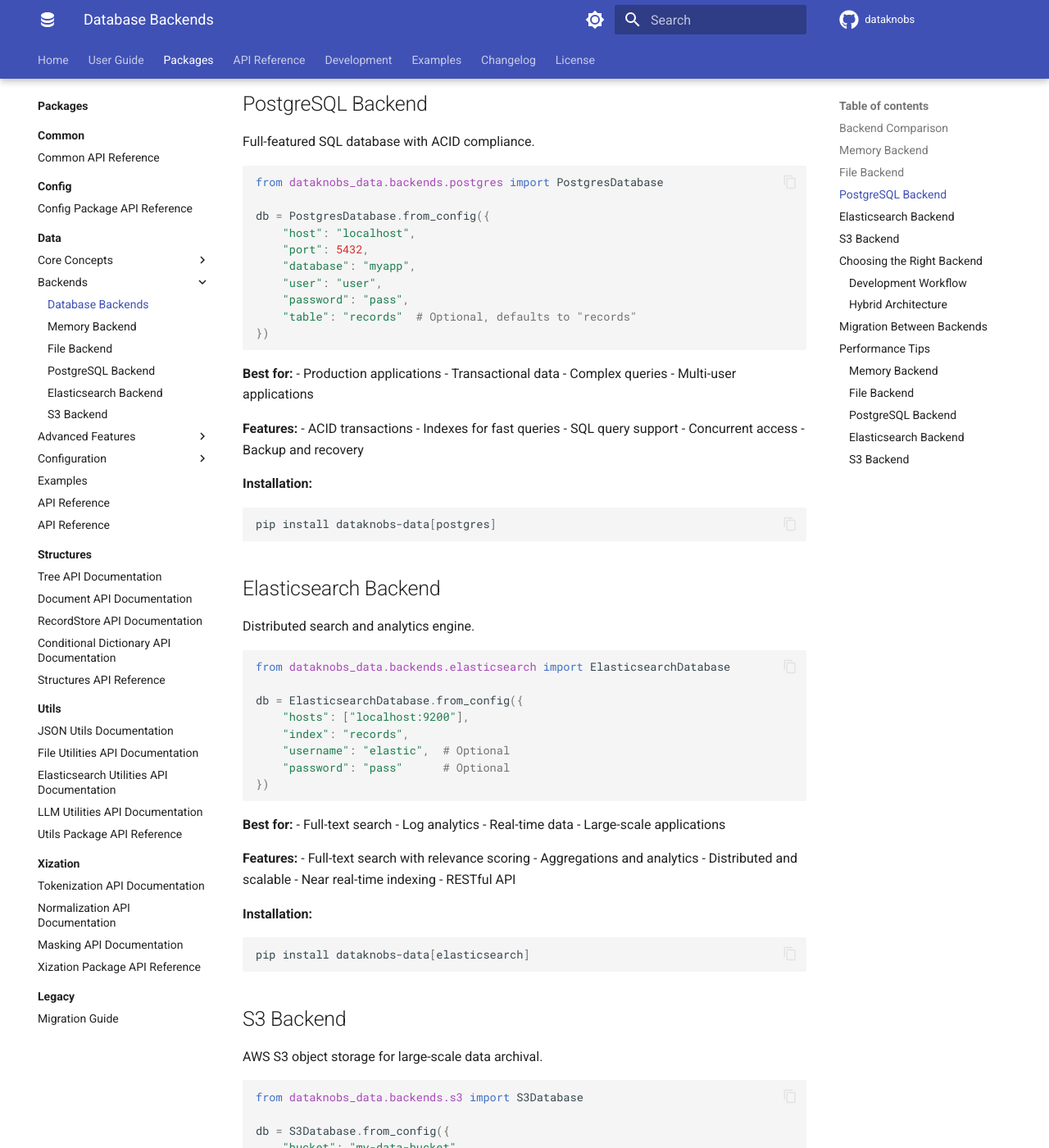
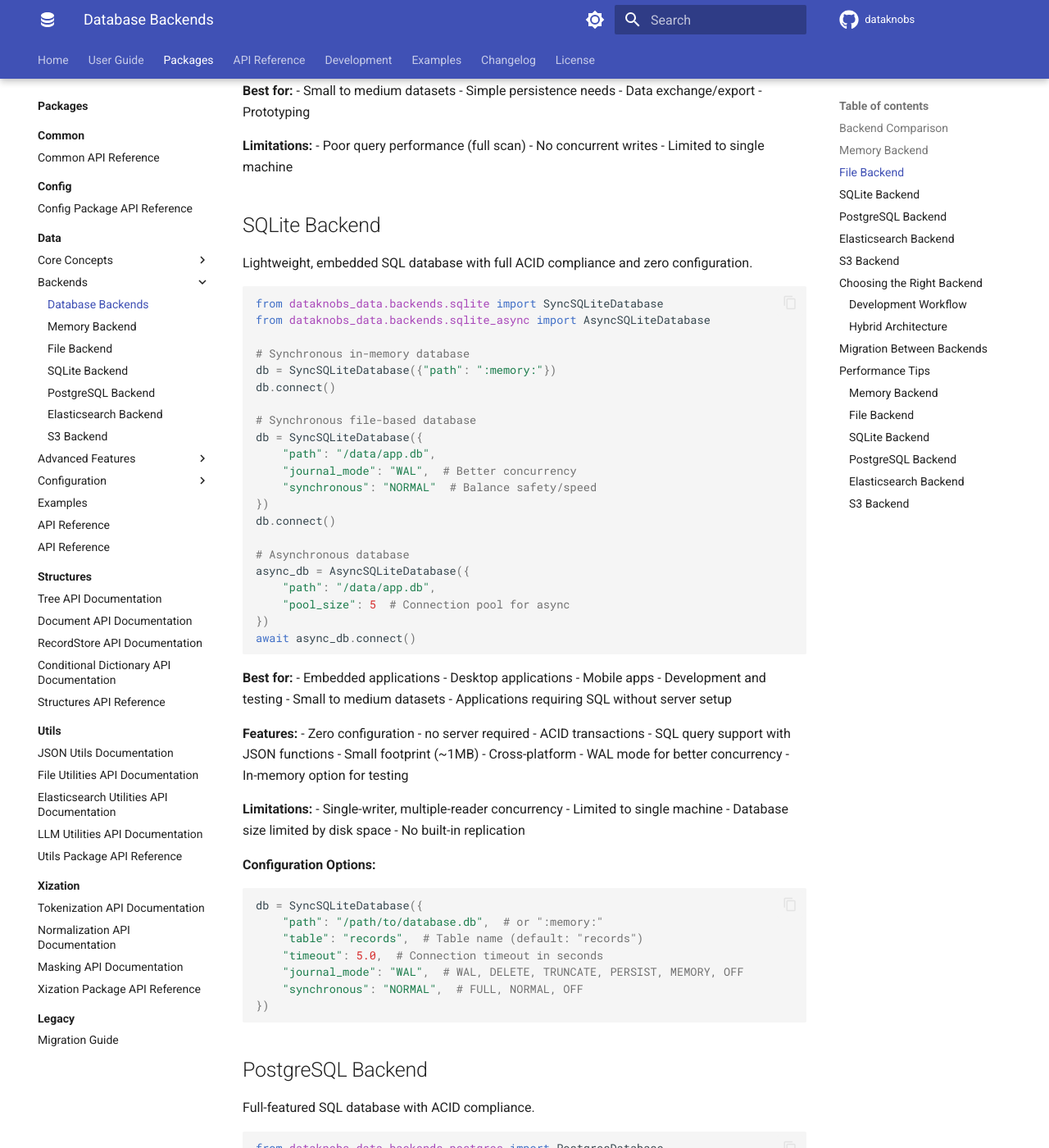
Before and after one commit to KBS-Labs/dataknobs, an MkDocs documentation site: the page built from docs/packages/data/backends.md, in a window 1280 px wide and 1400 px high, scrolled down 2026 px. Shown: the whole window at 82% size. Built offline with MkDocs 1.6.1 and Material for MkDocs 9.7.7, drawn with Linux system fonts in a browser that asks for light colours; comment, search, counter and statistics services are not loaded; the version menu is left out; some of the changed text lies outside the part shown.

Commit message:
sqlite tests and docs

````diff
--- a/docs/packages/data/backends.md
+++ b/docs/packages/data/backends.md
@@ -4,15 +4,17 @@ The dataknobs-data package supports multiple storage backends, each optimized fo
 
 ## Backend Comparison
 
-| Feature | Memory | File | PostgreSQL | Elasticsearch | S3 |
-|---------|--------|------|------------|---------------|-----|
-| **Persistence** | ❌ | ✅ | ✅ | ✅ | ✅ |
-| **Query Performance** | ⚡ Instant | 🚶 Slow | ⚡ Fast | ⚡ Fast | 🐌 Very Slow |
-| **Scalability** | 📦 Limited | 📦 Limited | 🌐 High | 🌐 High | ♾️ Unlimited |
-| **Full-text Search** | ❌ | ❌ | 🔍 Basic | 🔍 Advanced | ❌ |
-| **ACID Compliance** | ❌ | ❌ | ✅ | ❌ | ❌ |
-| **Cost** | Free | Free | 💰 Low | 💰 Medium | 💰 Per GB |
-| **Setup Complexity** | None | None | 🔧 Medium | 🔧 High | 🔧 Medium |
+| Feature | Memory | File | SQLite | PostgreSQL | Elasticsearch | S3 |
+|---------|--------|------|--------|------------|---------------|-----|
+| **Persistence** | ❌ | ✅ | ✅ | ✅ | ✅ | ✅ |
+| **Query Performance** | ⚡ Instant | 🚶 Slow | ⚡ Fast | ⚡ Fast | ⚡ Fast | 🐌 Very Slow |
+| **Scalability** | 📦 Limited | 📦 Limited | 📦 Limited | 🌐 High | 🌐 High | ♾️ Unlimited |
+| **Full-text Search** | ❌ | ❌ | 🔍 Basic | 🔍 Basic | 🔍 Advanced | ❌ |
+| **ACID Compliance** | ❌ | ❌ | ✅ | ✅ | ❌ | ❌ |
+| **Cost** | Free | Free | Free | 💰 Low | 💰 Medium | 💰 Per GB |
+| **Setup Complexity** | None | None | None | 🔧 Medium | 🔧 High | 🔧 Medium |
+| **Concurrent Access** | ✅ | ❌ | 🔄 Limited | ✅ | ✅ | ✅ |
+| **Embedded** | ✅ | ✅ | ✅ | ❌ | ❌ | ❌ |
 
 ## Memory Backend
 
@@ -73,6 +75,68 @@ db = FileDatabase.from_config({
 - Poor query performance (full scan)
 - No concurrent writes
 - Limited to single machine
+
+## SQLite Backend
+
+Lightweight, embedded SQL database with full ACID compliance and zero configuration.
+
+```python
+from dataknobs_data.backends.sqlite import SyncSQLiteDatabase
+from dataknobs_data.backends.sqlite_async import AsyncSQLiteDatabase
+
+# Synchronous in-memory database
+db = SyncSQLiteDatabase({"path": ":memory:"})
+db.connect()
+
+# Synchronous file-based database
+db = SyncSQLiteDatabase({
+    "path": "/data/app.db",
+    "journal_mode": "WAL",  # Better concurrency
+    "synchronous": "NORMAL"  # Balance safety/speed
+})
+db.connect()
+
+# Asynchronous database
+async_db = AsyncSQLiteDatabase({
+    "path": "/data/app.db",
+    "pool_size": 5  # Connection pool for async
+})
+await async_db.connect()
+```
+
+**Best for:**
+- Embedded applications
+- Desktop applications
+- Mobile apps
+- Development and testing
+- Small to medium datasets
+- Applications requiring SQL without server setup
+
+**Features:**
+- Zero configuration - no server required
+- ACID transactions
+- SQL query support with JSON functions
+- Small footprint (~1MB)
+- Cross-platform
+- WAL mode for better concurrency
+- In-memory option for testing
+
+**Limitations:**
+- Single-writer, multiple-reader concurrency
+- Limited to single machine
+- Database size limited by disk space
+- No built-in replication
+
+**Configuration Options:**
+```python
+db = SyncSQLiteDatabase({
+    "path": "/path/to/database.db",  # or ":memory:"
+    "table": "records",  # Table name (default: "records")
+    "timeout": 5.0,  # Connection timeout in seconds
+    "journal_mode": "WAL",  # WAL, DELETE, TRUNCATE, PERSIST, MEMORY, OFF
+    "synchronous": "NORMAL",  # FULL, NORMAL, OFF
+})
+```
 
 ## PostgreSQL Backend
 
@@ -184,8 +248,11 @@ pip install dataknobs-data[s3]
 # Development: Use memory for speed
 dev_db = factory.create(backend="memory")
 
-# Testing: Use file for persistence
-test_db = factory.create(backend="file", path="/tmp/test.json")
+# Testing: Use SQLite for persistence with SQL support
+test_db = factory.create(backend="sqlite", path=":memory:")
+
+# Staging: Use SQLite with file persistence
+staging_db = factory.create(backend="sqlite", path="/tmp/staging.db")
 
 # Production: Use PostgreSQL or Elasticsearch
 prod_db = factory.create(backend="postgres", **db_config)
@@ -239,10 +306,15 @@ def migrate_data(source_db, dest_db):
 
     print(f"Migrated {len(all_records)} records")
 
-# Example: Migrate from file to PostgreSQL
+# Example: Migrate from SQLite to PostgreSQL
+sqlite_db = factory.create(backend="sqlite", path="local.db")
+pg_db = factory.create(backend="postgres", **pg_config)
+migrate_data(sqlite_db, pg_db)
+
+# Example: Migrate from file to SQLite
 file_db = factory.create(backend="file", path="data.json")
-pg_db = factory.create(backend="postgres", **pg_config)
-migrate_data(file_db, pg_db)
+sqlite_db = factory.create(backend="sqlite", path="app.db")
+migrate_data(file_db, sqlite_db)
 ```
 
 ## Performance Tips
@@ -256,6 +328,13 @@ migrate_data(file_db, pg_db)
 - Use Parquet for better performance
 - Compress large JSON files
 - Consider splitting into multiple files
+
+### SQLite Backend
+- Use WAL mode for better concurrency
+- Enable memory-mapped I/O for read-heavy workloads
+- Use transactions for batch operations
+- Consider PRAGMA optimizations for your use case
+- Use in-memory databases for temporary data
 
 ### PostgreSQL Backend
 - Create indexes on frequently queried fields
--- a/mkdocs.yml
+++ b/mkdocs.yml
@@ -83,6 +83,7 @@ nav:
         - packages/data/backends.md
         - packages/data/memory-backend.md
         - packages/data/file-backend.md
+        - packages/data/sqlite-backend.md
         - packages/data/postgres-backend.md
         - packages/data/elasticsearch-backend.md
         - packages/data/s3-backend.md
````
Also changed, not shown: docs/packages/data/index.md (+5 -2 lines), docs/packages/data/sqlite-backend.md (added, +393 -0 lines), packages/data/README.md (+10 -1 lines), 7 other files.
